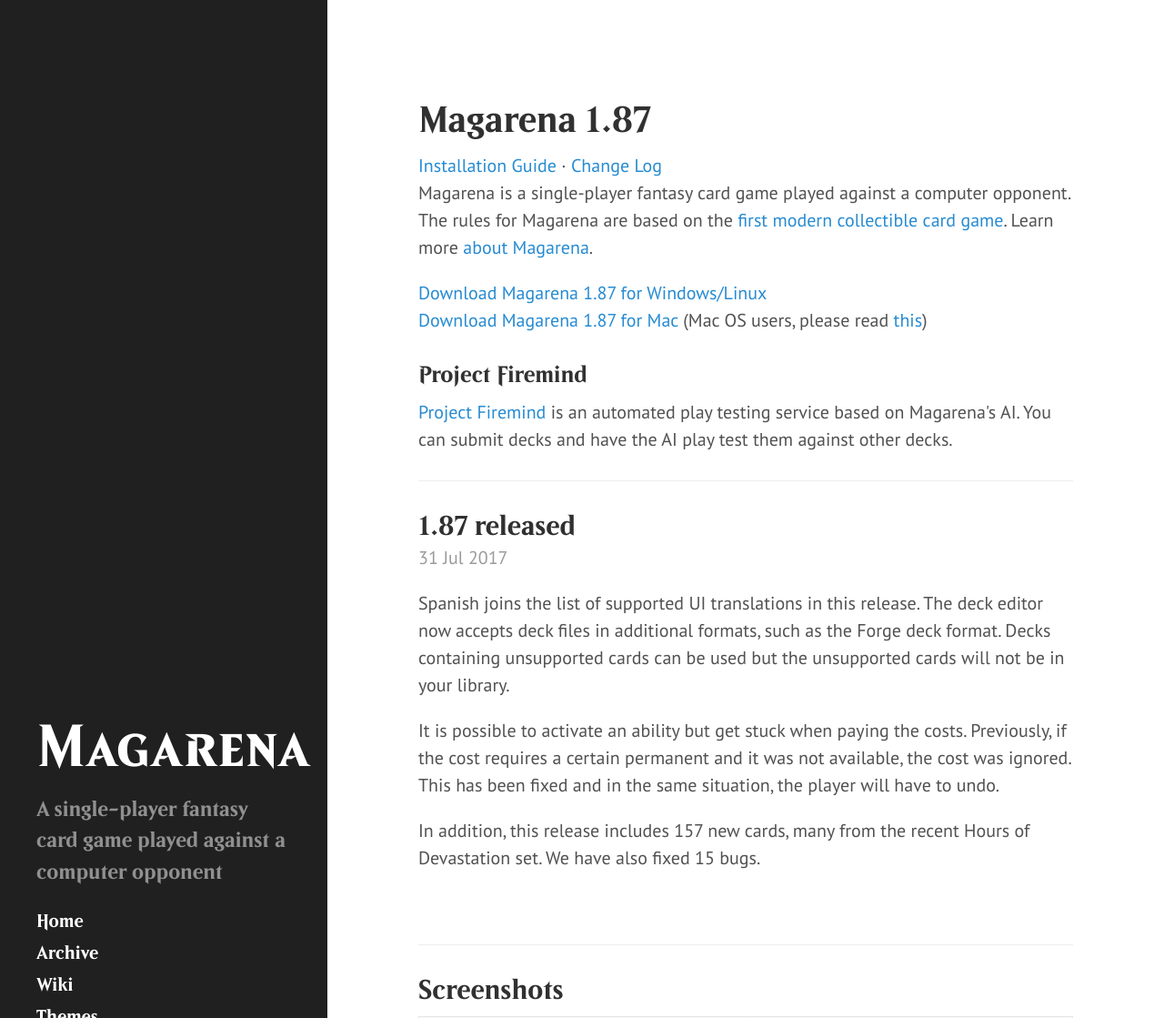
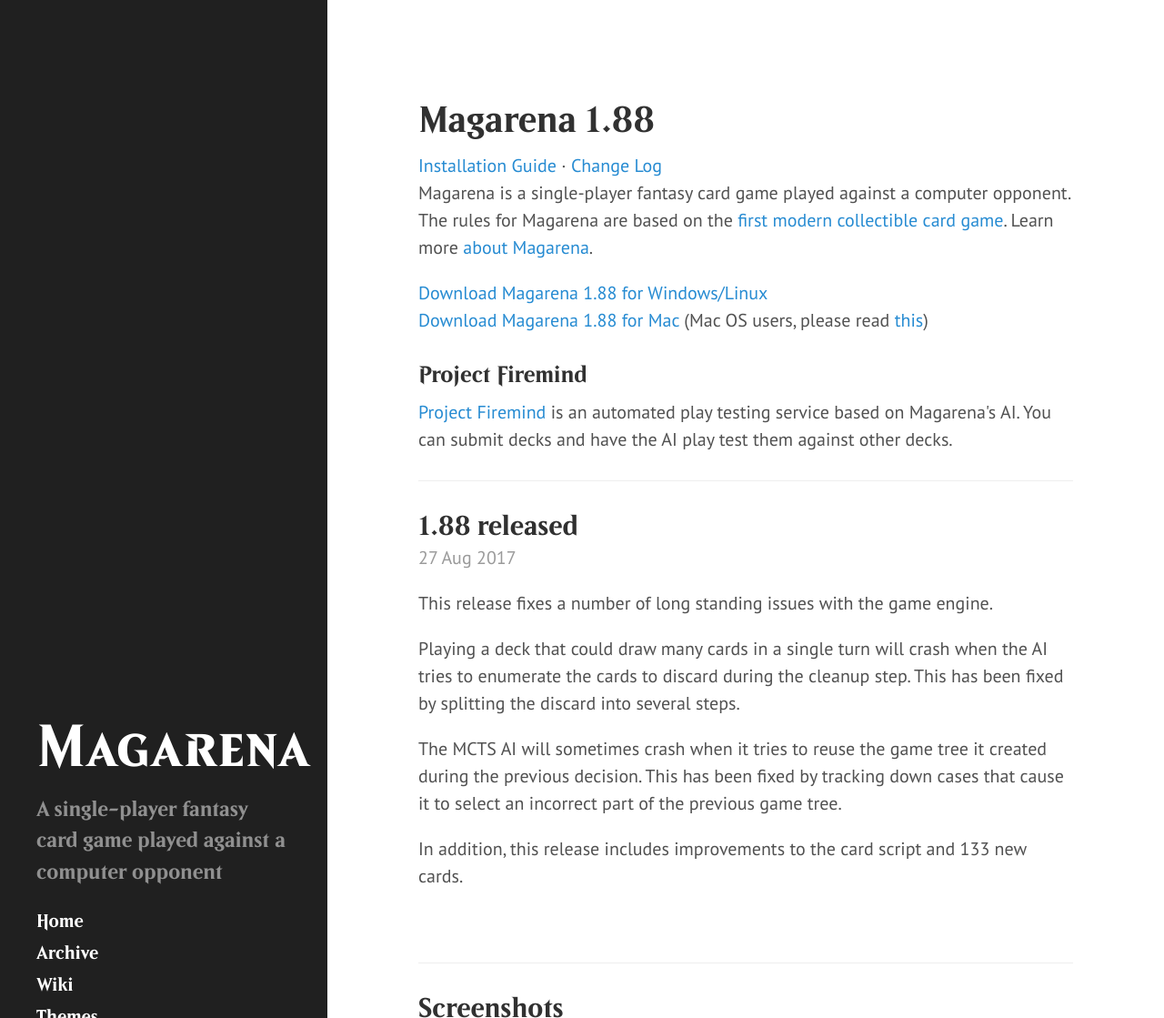
Before and after one commit to magarena/magarena.github.io, a Jekyll site: the page built from index.html, in a window 1280 px wide and 1400 px high, cut to the strip 0-1119 px from the top of the window. Shown: the whole strip at 91% size. Built offline with Jekyll 4.4.1, drawn with Linux system fonts in a browser that asks for light colours; the list of posts is cut into pages by our own code.

Commit message:
release post for 1.88

```diff
--- a/_config.yml
+++ b/_config.yml
@@ -20,7 +20,7 @@
 paginate:         1
 
 # Custom vars
-version:          '1.87'
+version:          '1.88'
 
 github:
   repo:           //github.com/magarena/magarena
--- /dev/null
+++ b/_posts/2017-08-27-1-88-released.md
@@ -0,0 +1,16 @@
+---
+layout: post
+title: "1.88 released"
+---
+
+This release fixes a number of long standing issues with the game engine.
+
+Playing a deck that could draw many cards in a single turn will crash when the
+AI tries to enumerate the cards to discard during the cleanup step. This has
+been fixed by splitting the discard into several steps.
+
+The MCTS AI will sometimes crash when it tries to reuse the game tree it
+created during the previous decision. This has been fixed by tracking down
+cases that cause it to select an incorrect part of the previous game tree.
+
+In addition, this release includes improvements to the card script and 133 new cards.
```
